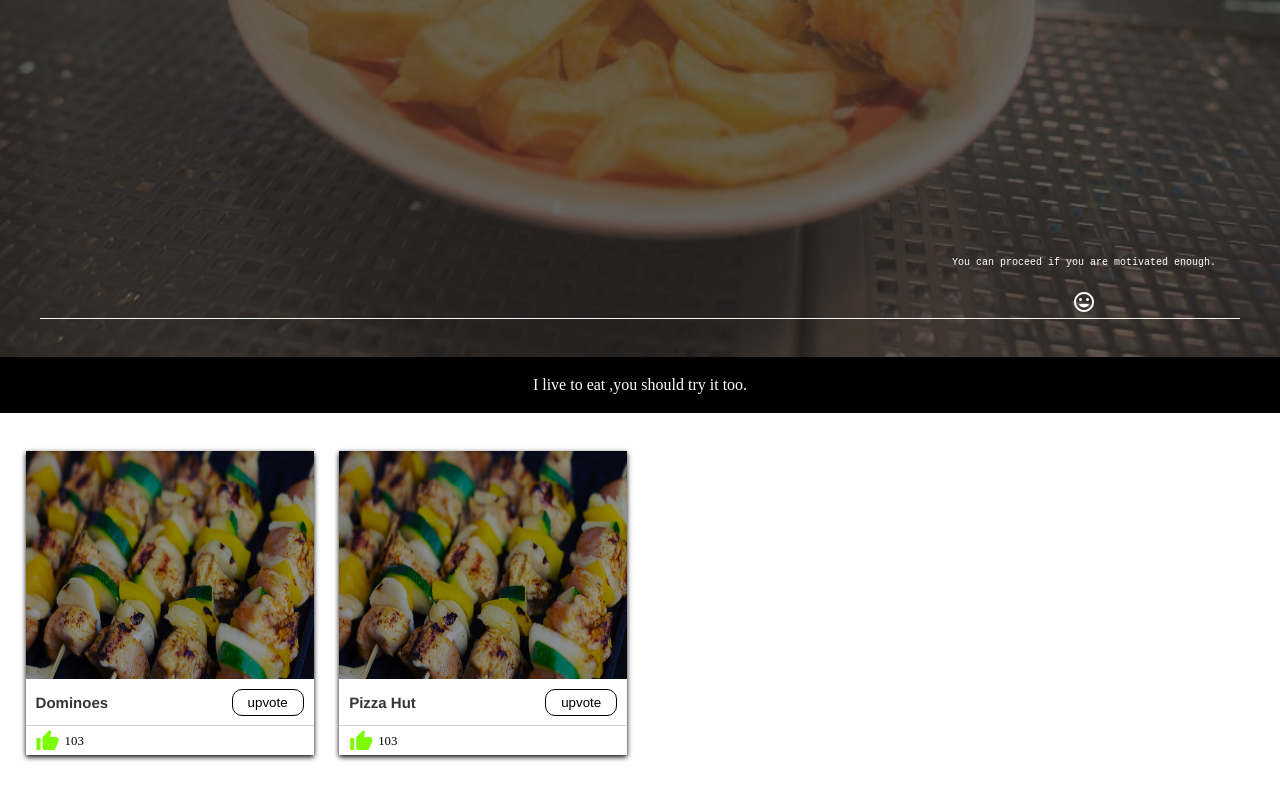
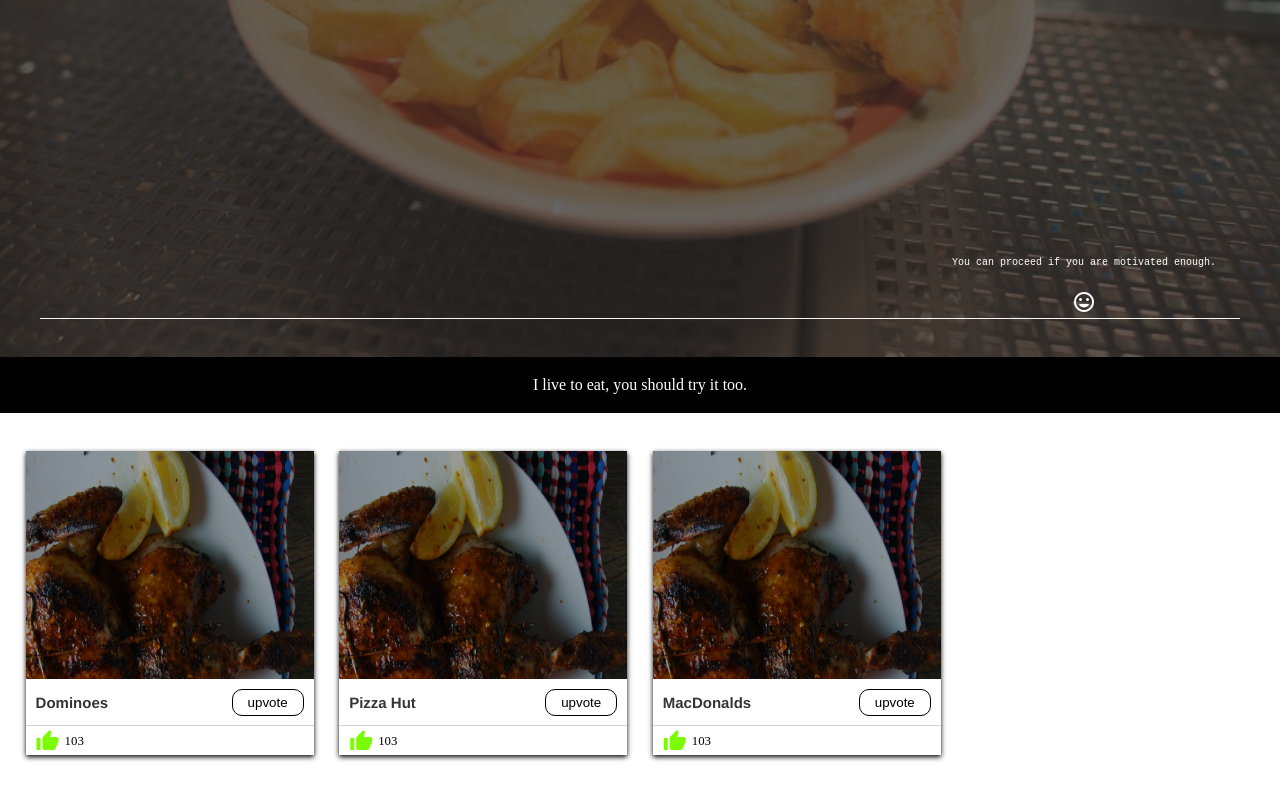
Before and after one commit to shrek-7/snack-app, a React (Create React App) app in the folder client/: page / in a window 1280 px wide. Shown: the part 443-1242 px from the top of the page. Built offline with nearby package versions, Linux system fonts and the light colour scheme; no server answers.

Commit message:
header styling

```diff
--- a/client/src/components/dashboard/components/main-page/index.js
+++ b/client/src/components/dashboard/components/main-page/index.js
@@ -15,7 +15,7 @@ export default class MainPage extends Component {
     super(props)
     this.state={
       data:[
-        {name:"Dominoes"},{name:"Pizza Hut"}
+        {name:"Dominoes"},{name:"Pizza Hut"},{name:"MacDonalds"}
       ]
     }
     this.renderTile=this.renderTile.bind(this);
@@ -30,7 +30,7 @@ export default class MainPage extends Component {
     return(
       this.state.data.map((item)=> {
         return(
-          <ItemTile src={kebab} name={item.name} />
+          <ItemTile src={steak} name={item.name} />
         );
       })
     );
--- a/client/src/components/header/index.js
+++ b/client/src/components/header/index.js
@@ -6,10 +6,9 @@ export default class Header extends Component {
   render() {
     return (
         <header id="header" className="snack-header">
-            <div className="snack-header--text">I live to eat ,
+            <div className="snack-header--text">I live to eat, you should try it too.
             </div>
             {/* <img className="eat-gif" src={logo} alt=""/> */}
-            <span className="snack-header--text"> you should try it too.</span>
         </header>
     );
   }
```
